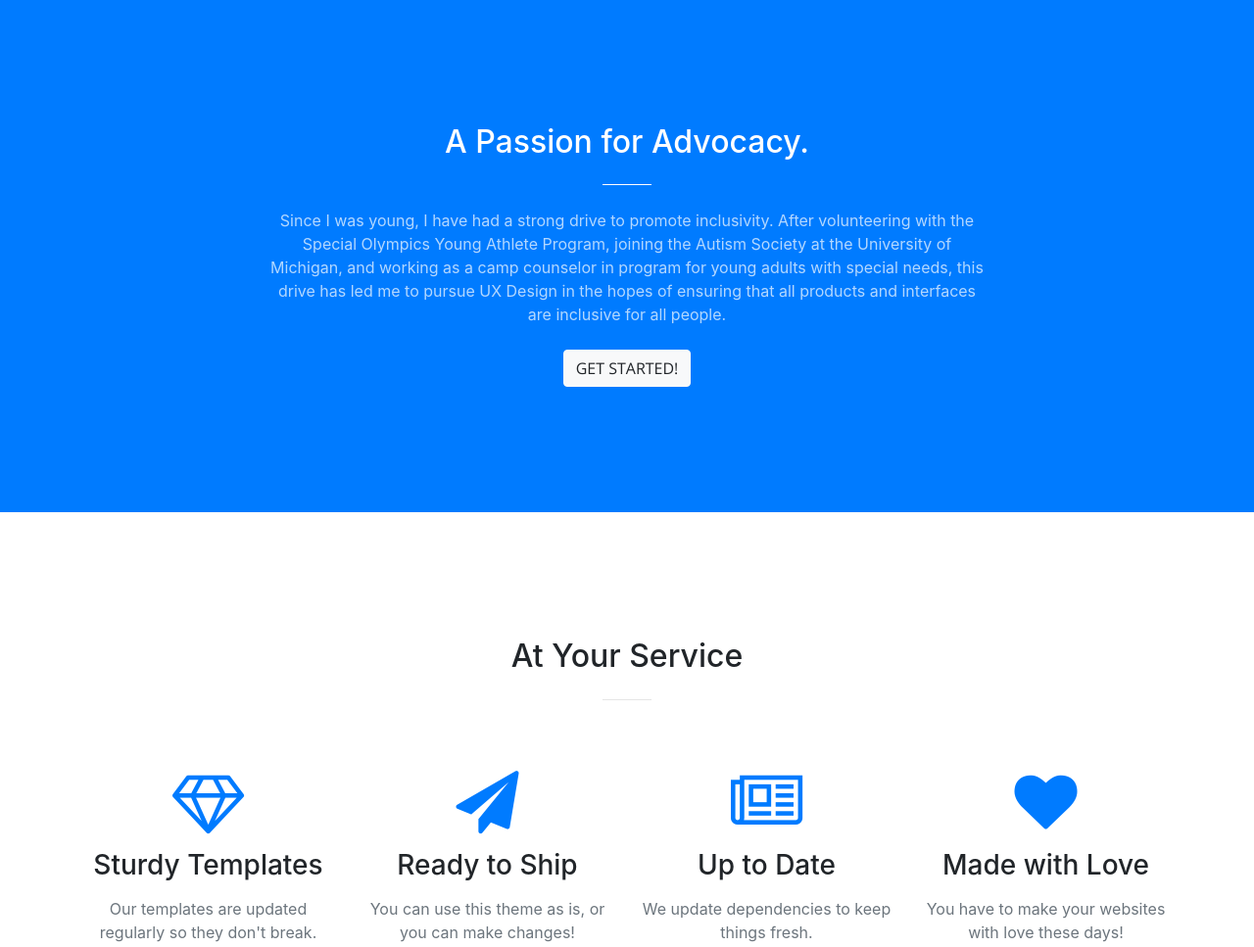
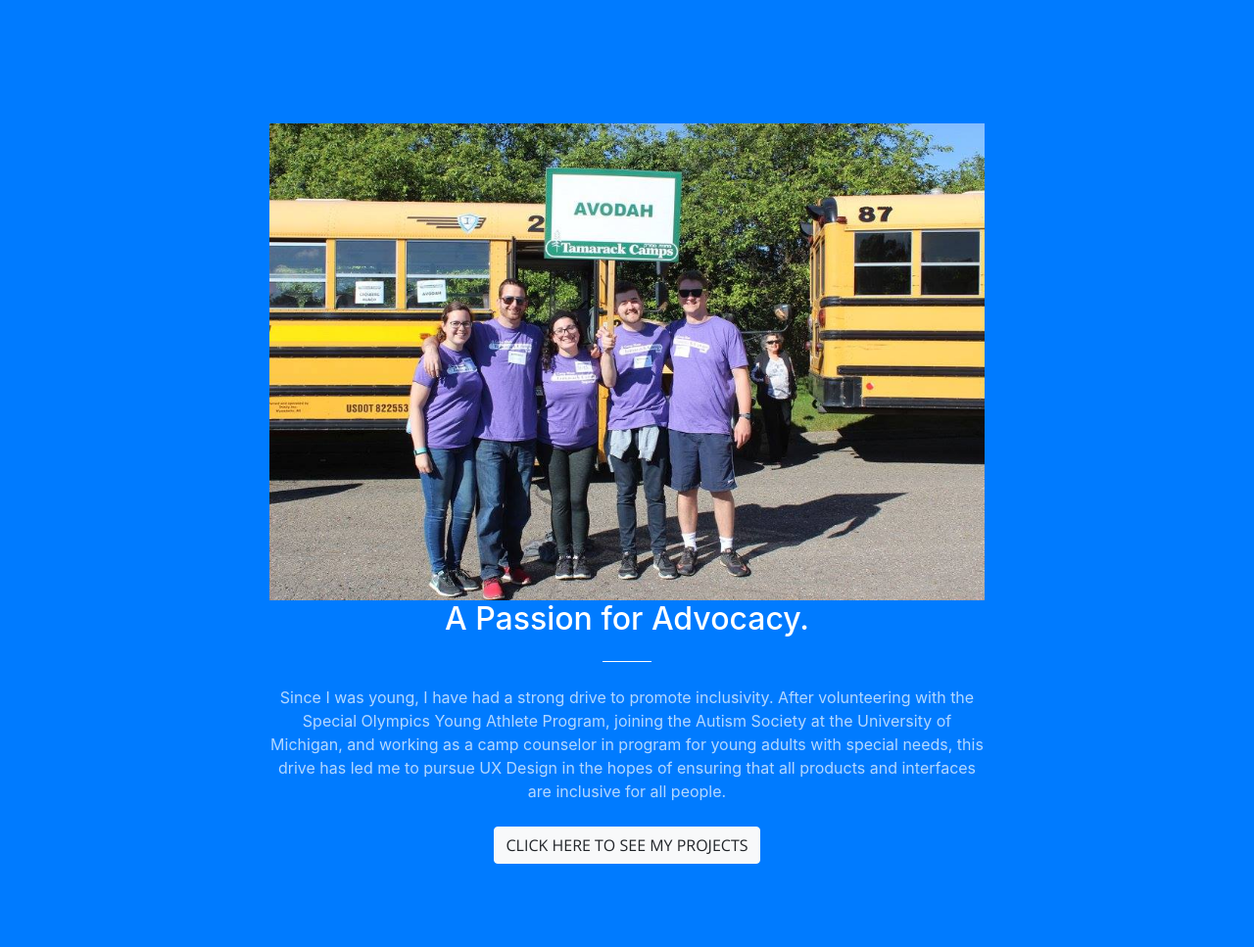
Before and after one commit to srelkins/original-portfolio-code, a website with bundled scripts: page index.html in a window 1280 px wide. Shown: the part 802-1769 px from the top of the page at 98% size. Built offline with nearby package versions, Linux system fonts and the light colour scheme.

Commit message:
attempted about me image added

```diff
--- a/index.html
+++ b/index.html
@@ -75,10 +75,13 @@
       <div class="container">
         <div class="row">
           <div class="col-lg-8 mx-auto text-center">
+
+            <img class="img-fluid" src="img/portfolio/thumbnails/8.jpg" alt="">
+
             <h2 class="section-heading text-white">A Passion for Advocacy.</h2>
             <hr class="light my-4">
             <p class="text-faded mb-4">Since I was young, I have had a strong drive to promote inclusivity. After volunteering with the Special Olympics Young Athlete Program, joining the Autism Society at the University of Michigan, and working as a camp counselor in program for young adults with special needs, this drive has led me to pursue UX Design in the hopes of ensuring that all products and interfaces are inclusive for all people.</p>
-            <a class="btn btn-light btn-xl js-scroll-trigger" href="#services">Get Started!</a>
+            <a class="btn btn-light btn-xl js-scroll-trigger" href="#services">Click Here to See My Projects</a>
           </div>
         </div>
       </div>
```
Also changed, not shown: img/portfolio/thumbnails/8.jpg (added).
